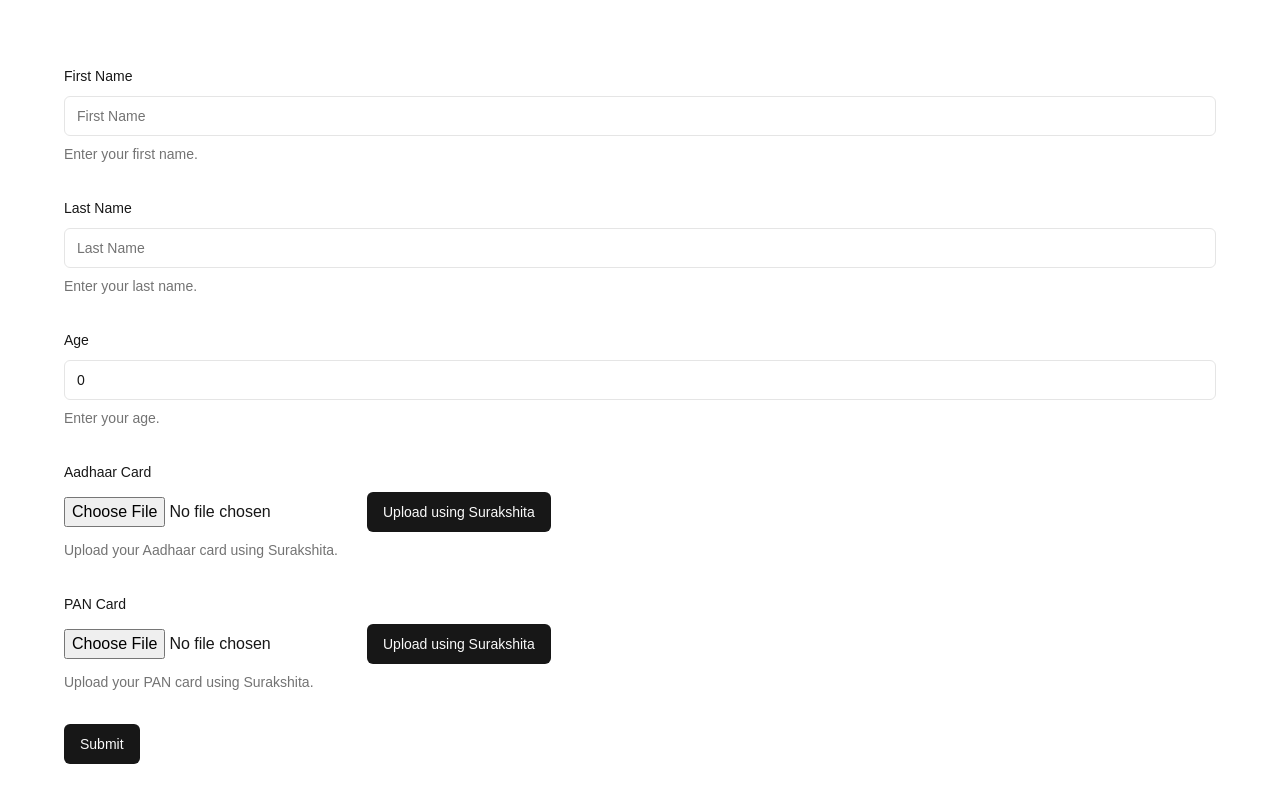
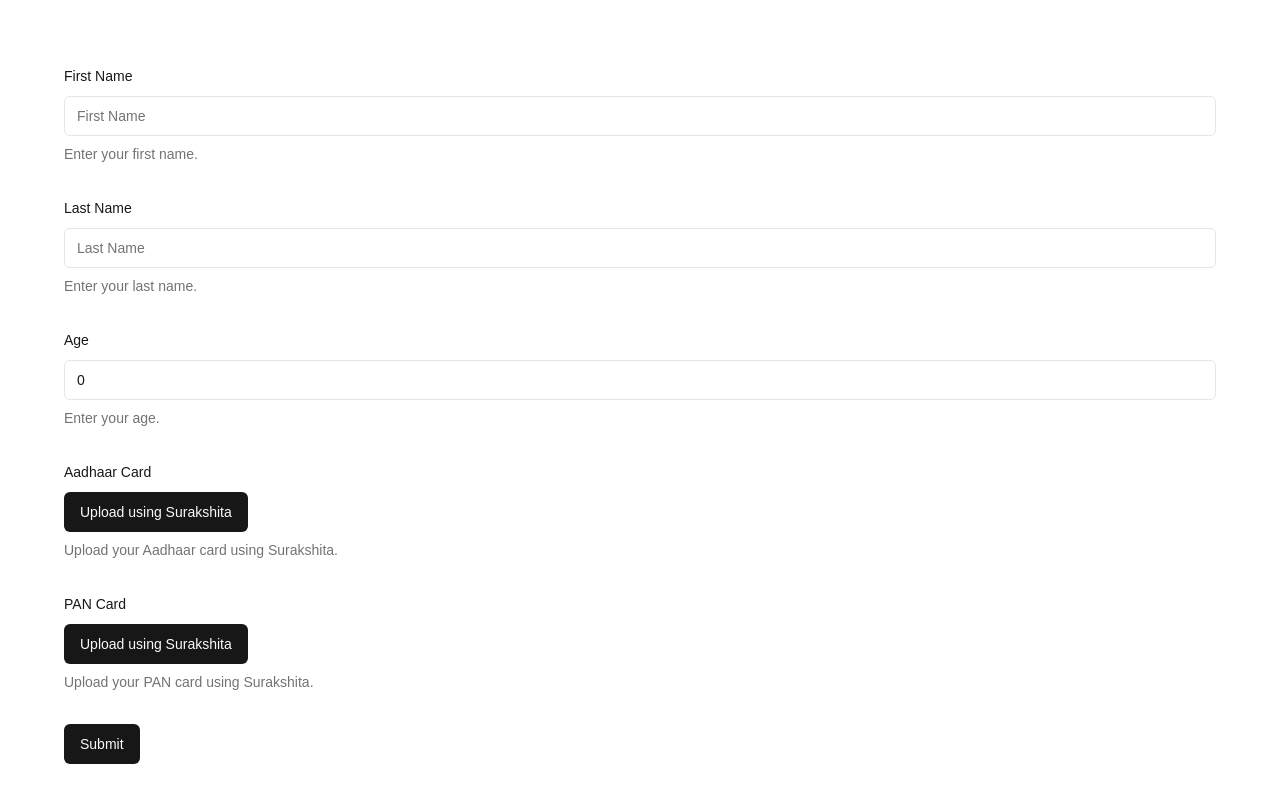
Before and after one commit to re-juvenate/surakshita-frontend, a Next.js app: page /company in a window 1280 px wide. Shown: the top 802 px of the page. Built offline with nearby package versions, Linux system fonts and the light colour scheme.

Commit message:
retify input

```diff
--- a/components/Form.tsx
+++ b/components/Form.tsx
@@ -141,7 +141,6 @@ export default function FormComponent() {
                 <FormLabel>Aadhaar Card</FormLabel>
                 <FormControl>
                   <div>
-                    <input type="file" accept="image/*" onChange={(e) => handleFileChange(e, 'aadhaar')} />
                     {aadhaarUploaded && <p className="mt-2 text-sm text-green-600">File uploaded: {field.value}</p>}
                     <Button type="button" onClick={() => handleSurakshitaRedirect('aadhaar')}>
                       Upload using Surakshita
@@ -163,7 +162,6 @@ export default function FormComponent() {
                 <FormLabel>PAN Card</FormLabel>
                 <FormControl>
                   <div>
-                    <input type="file" accept="image/*" onChange={(e) => handleFileChange(e, 'pan')} />
                     {panUploaded && <p className="mt-2 text-sm text-green-600">File uploaded: {field.value}</p>}
                     <Button type="button" onClick={() => handleSurakshitaRedirect('pan')}>
                       Upload using Surakshita
```
